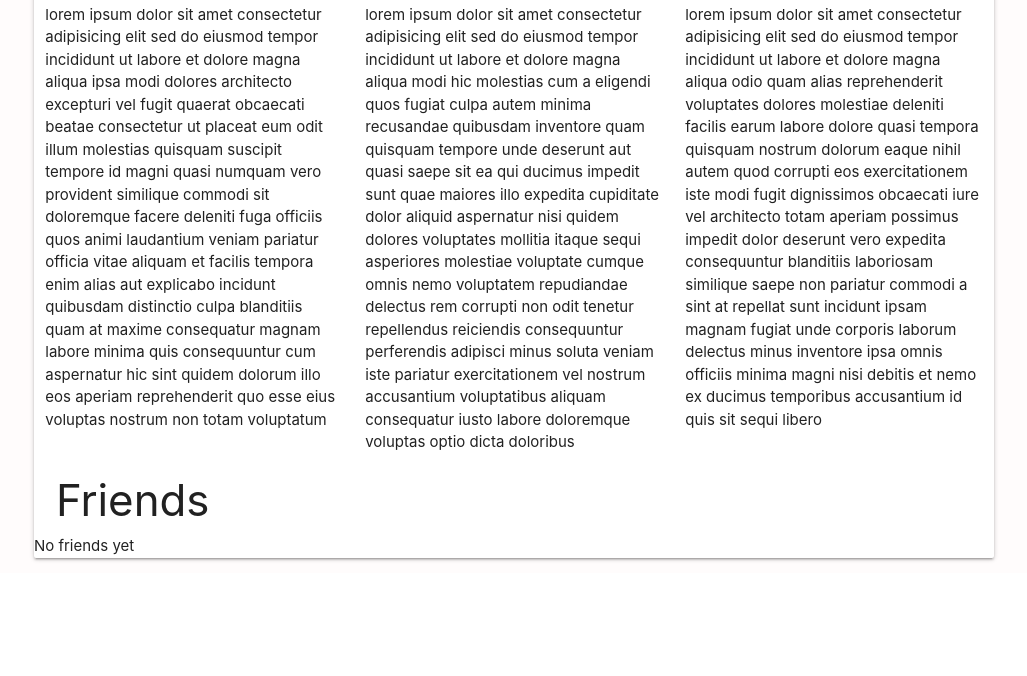
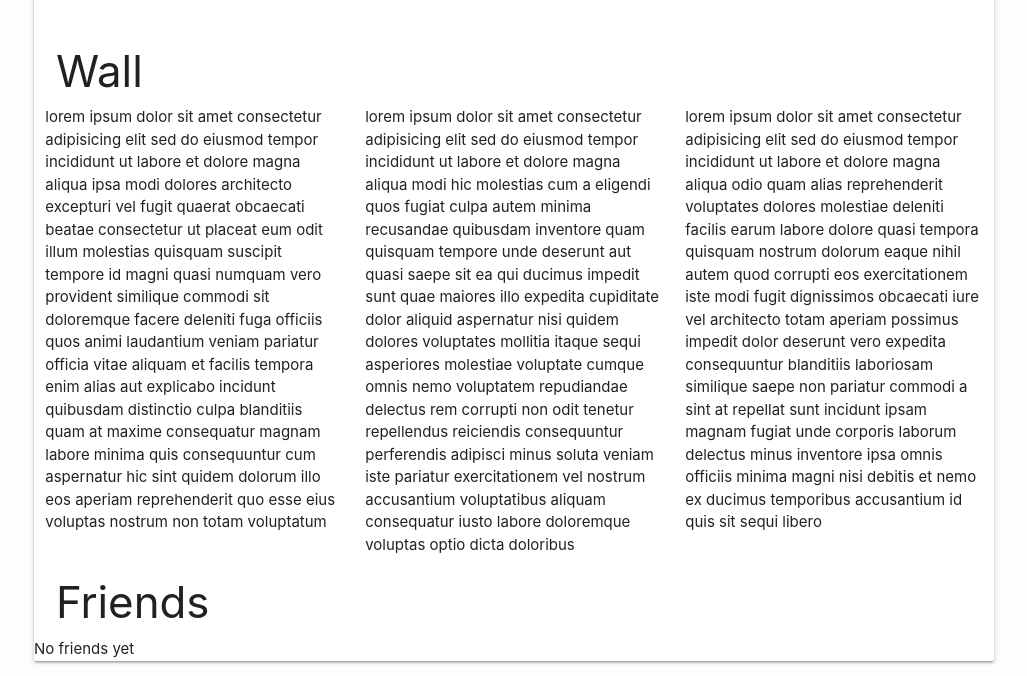
Before and after one commit to a-toms/social-network, a Django app: template mysite/social_network_app/templates/social_network_app/profile.html in a window 1280 px wide. Shown: the part 478-1154 px from the top of the page, without its empty margins (126-1153 px from the left). Before the commit the page ends 1039 px from the top, so only its background shows below. Run offline with Django 3.2, Linux system fonts and the light colour scheme; the template is opened without the code that fills it, so the values that code supplies are empty; the visitor is signed in with stand-in values (Sample User, id 1); data comes from the database, SQL or seed files in the repository; some web fonts are replaced.

Commit message:
Added a large amount of styling rapidely.

```diff
--- a/mysite/social_network_app/static/social_network_app/css/profile.css
+++ b/mysite/social_network_app/static/social_network_app/css/profile.css
@@ -99,7 +99,7 @@ body {
 .personal-details {
     margin-left: 13rem;
     margin-top: -8rem;
-    font-size: 18px;
+    font-size: 16px;
     padding-bottom: 20px;
 }
 
--- a/mysite/social_network_app/templates/social_network_app/profile.html
+++ b/mysite/social_network_app/templates/social_network_app/profile.html
@@ -19,8 +19,12 @@
     <div class="nav-wrapper">
         <a href="#" class="brand-logo">The Social Network</a>
         <ul id="nav-mobile" class="right hide-on-med-and-down">
-            <li><a href="">{{ request.user.first_name }}</a></li>
-            <li><a href="">Components</a></li>
+            <li><a href=""></a></li>
+            {% if request.user.username %}
+                <li><a href="{% url 'profile' username=request.user.username %}">{{ request.user.first_name</a></li>
+            {% else %}
+                <li><a href="">Guest</a></li>
+            {% endif %}
             <li><a href="{% url 'logout' %}"><i class="material-icons">exit_to_app</i></a>
                 Logout
             </li>
@@ -44,6 +48,7 @@
            </div>
                <div class="personal-details grey-text text-darken-5">
                    <p><i>{{ user.email }}</i></p>
+                   <p><i>{{ user.username }}</i></p>
                </div>
                <div class="right add-friend-container">
                     {% if request.user.pk != user.pk %}
@@ -71,19 +76,15 @@
         </div>
     </div>
 
-    <div class="container">
-        <div class="column-item">
-
-
+    <div class="section-container">
+        <div class="section-title">Wall</div>
+        <div class="row">
+            <div class="col s4">{% lorem 100 w %}</div>
+            <div class="col s4">{% lorem 100 w %}</div>
+            <div class="col s4">{% lorem 100 w %}</div>
         </div>
-
     </div>
-<div class="row">
-    <div class="col s4">{% lorem 100 w %}</div>
-    <div class="col s4">{% lorem 100 w %}</div>
-    <div class="col s4">{% lorem 100 w %}</div>
-</div>
-<div class="friends-container">
+    <div class="section-container">
     <div class="section-title">Friends</div>
             <div class="col s1 m1 offset-m2 l6 offset-l3">
                 {% if user.friends.all %}
```
